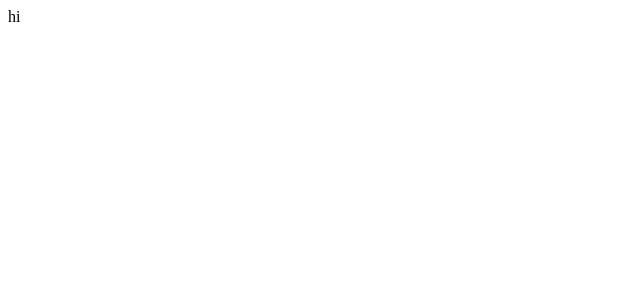
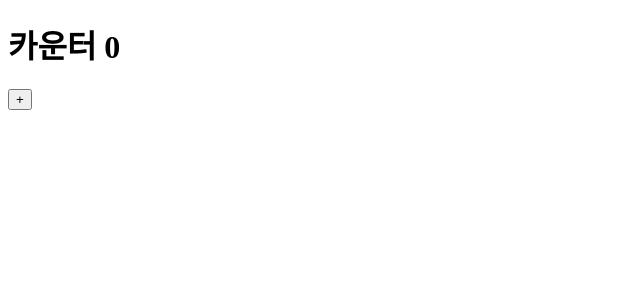
Before and after one commit to sryung1225/Nextjs_tutorial, a Next.js app: page / in a window 1280 px wide. Shown: the top 300 px of the page, without its empty margins (0-640 px from the left). Built offline with nearby package versions, Linux system fonts and the light colour scheme.

Commit message:
[📚 : practice] Counter 만들기
- cra와 비교하면서 CSR과 SSR 차이 이해하기
- Next.js로 만든 Counter는 자바스크립트 사용 옵션을 제거해도 유저에게 html을 보여주고 대신에 동작은 하지 않음. CRA로 만들면 nonscript 내용을 노출함

```diff
--- a/src/pages/index.tsx
+++ b/src/pages/index.tsx
@@ -1,3 +1,11 @@
+import { useState } from "react";
+
 export default function Home() {
-  return "hi";
+  const [counter, setCounter] = useState(0);
+  return (
+    <div>
+      <h1>카운터 {counter}</h1>
+      <button onClick={() => setCounter((prev) => prev + 1)}>+</button>
+    </div>
+  );
 }
```
